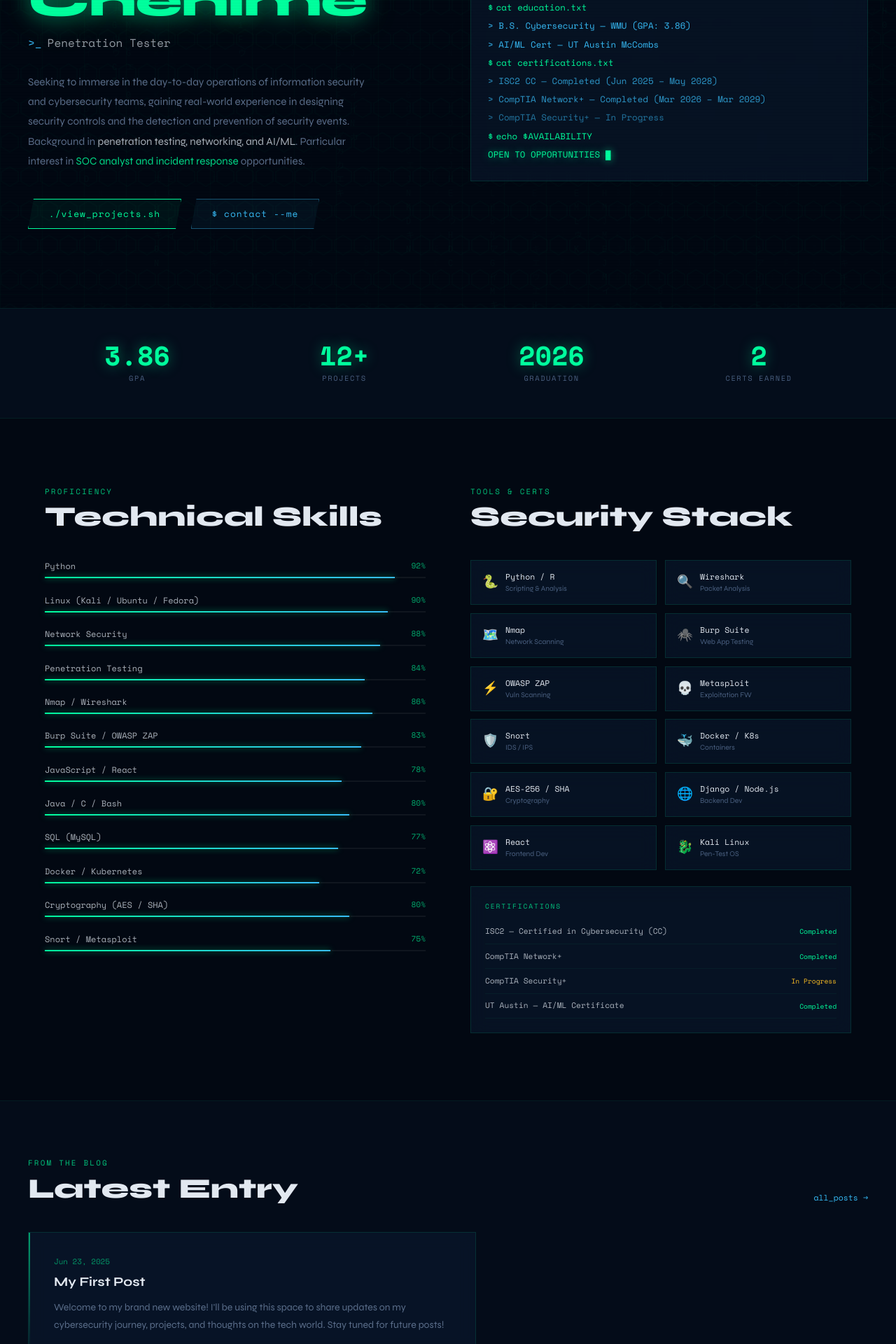
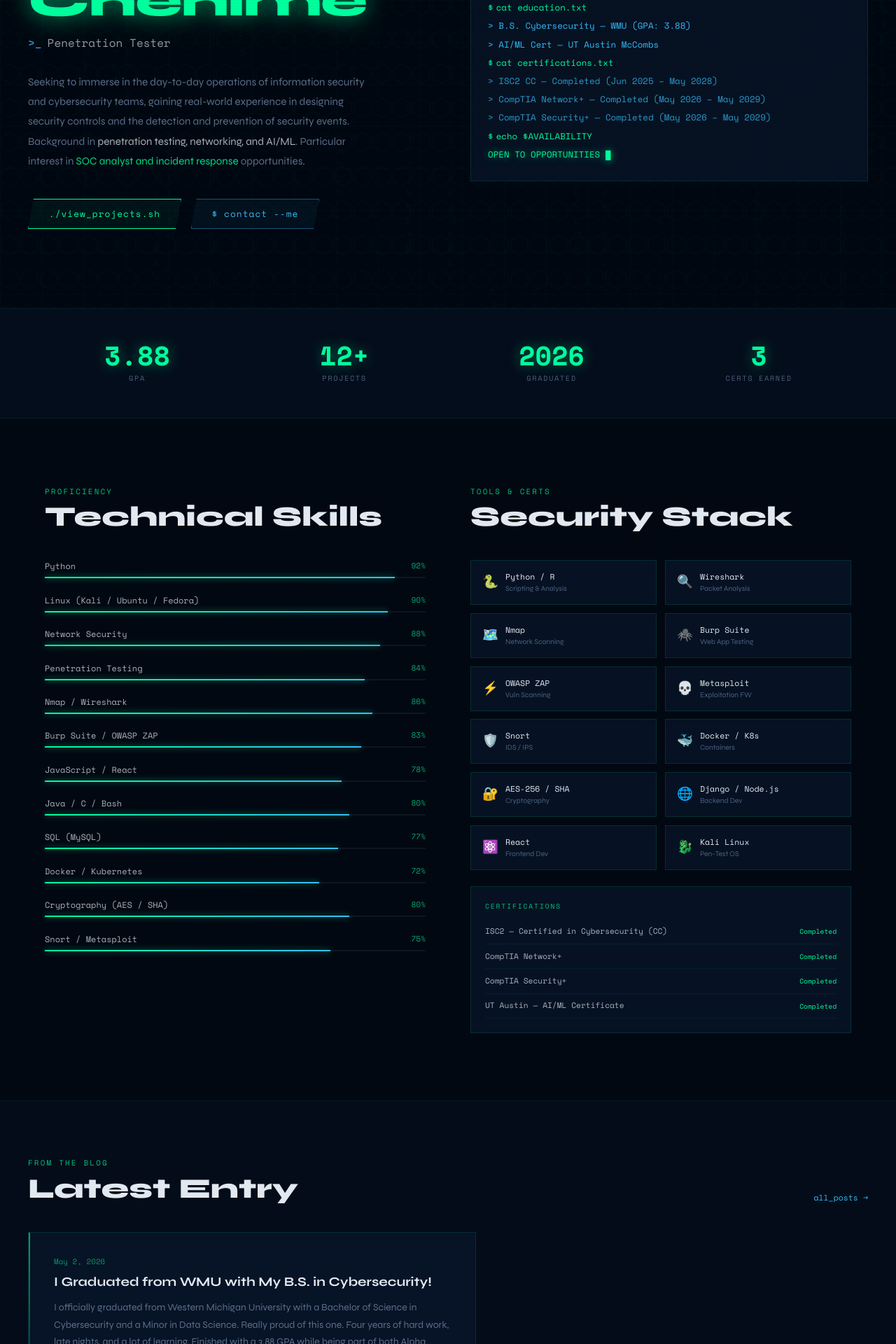
Before and after one commit to RidhaC/Portfolio, a React (Create React App) app: page / in a window 1280 px wide. Shown: the part 360-2280 px from the top of the page at 70% size. Built offline with nearby package versions, Linux system fonts and the light colour scheme.

Commit message:
grad and cert update

```diff
--- a/src/data/posts.json
+++ b/src/data/posts.json
@@ -1,4 +1,14 @@
 [
+  {
+    "title": "I Graduated from WMU with My B.S. in Cybersecurity!",
+    "date": "2026-05-2",
+    "content": "I officially graduated from Western Michigan University with a Bachelor of Science in Cybersecurity and a Minor in Data Science. Really proud of this one. Four years of hard work, late nights, and a lot of learning. Finished with a 3.88 GPA while being part of both Alpha Lambda Delta and the Lee Honors College. Grateful for everyone who supported me along the way. On to the next chapter."
+  },
+  {
+    "title": "Passed CompTIA Security+!",
+    "date": "2026-05-1",
+    "content": "Got my Security+ results back and I passed! Really glad to have this done before graduation. The exam was tough, not because of the multiple choice but because of the PBQs. Same experience as Net+, the performance based questions are where you feel the real gap between knowing the material and actually being able to apply it. The domains I focused on most were threats, attacks and vulnerabilities and identity and access management since those line up with the SOC analyst and IR roles I want. Three certs done now, ISC2 CC, CompTIA Network+ and CompTIA Security+. Feels good going into graduation week with all three locked in."
+  },
   {
     "title": "Passed CompTIA Network+ Today!",
     "date": "2026-03-24",
--- a/src/pages/Contact.jsx
+++ b/src/pages/Contact.jsx
@@ -77,7 +77,7 @@ export default function Contact() {
                 Open to internships & entry-level roles
               </h3>
               <p style={{ fontSize:"0.875rem", color:"rgba(100,120,150,0.85)", lineHeight:1.7, maxWidth:480 }}>
-                Graduating April 2026. Seeking security engineering, penetration testing, SOC analyst,
+                Graduated May 2026. Seeking security engineering, penetration testing, SOC analyst,
                 and threat intelligence roles. Based in Kalamazoo, MI - open to remote.
               </p>
             </div>
--- a/src/pages/Home.jsx
+++ b/src/pages/Home.jsx
@@ -116,10 +116,10 @@ const TOOLS = [
 ];
 
 const STATS = [
-  { val:"3.86", suf:"",  label:"GPA" },
+  { val:"3.88", suf:"",  label:"GPA" },
   { val:"12",   suf:"+", label:"Projects" },
-  { val:"2026", suf:"",  label:"Graduation" },
-  { val:"2",    suf:"",  label:"Certs Earned" },
+  { val:"2026", suf:"",  label:"Graduated" },
+  { val:"3",    suf:"",  label:"Certs Earned" },
 ];
 
 export default function Home() {
@@ -139,7 +139,7 @@ export default function Home() {
     return () => obs.disconnect();
   }, []);
 
-  const latest = posts[posts.length - 1];
+  const latest = posts[0];
 
   return (
     <div style={{ position:"relative", zIndex:1 }}>
@@ -221,12 +221,12 @@ export default function Home() {
                   { p:"$ ", t:"whoami",                                   c:"var(--accent)" },
                   { t:"ridha_chehime",                                     c:"rgba(226,232,240,0.7)" },
                   { p:"$ ", t:"cat education.txt",                         c:"var(--accent)" },
-                  { t:"> B.S. Cybersecurity — WMU (GPA: 3.86)",           c:"var(--accent-blue)" },
+                  { t:"> B.S. Cybersecurity — WMU (GPA: 3.88)",           c:"var(--accent-blue)" },
                   { t:"> AI/ML Cert — UT Austin McCombs",                  c:"var(--accent-blue)" },
                   { p:"$ ", t:"cat certifications.txt",                        c:"var(--accent)" },
                   { t:"> ISC2 CC — Completed (Jun 2025 – May 2028)",           c:"rgba(56,189,248,0.8)" },
-                  { t:"> CompTIA Network+ — Completed (Mar 2026 – Mar 2029)",  c:"rgba(56,189,248,0.8)" },
-                  { t:"> CompTIA Security+ — In Progress",                     c:"rgba(56,189,248,0.6)" },
+                  { t:"> CompTIA Network+ — Completed (May 2026 – May 2029)",  c:"rgba(56,189,248,0.8)" },
+                  { t:"> CompTIA Security+ — Completed (May 2026 – May 2029)",                     c:"rgba(56,189,248,0.8)" },
                   { p:"$ ", t:"echo $AVAILABILITY",                        c:"var(--accent)" },
                   { t:"OPEN TO OPPORTUNITIES █",                           c:"var(--accent)", glow:true },
                 ].map((l,i) => (
@@ -301,8 +301,8 @@ export default function Home() {
               <p className="label" style={{ marginBottom:"0.75rem", fontSize:"0.6rem" }}>Certifications</p>
               {[
                 { name:"ISC2 — Certified in Cybersecurity (CC)", status:"Completed", color:"var(--accent)", date:"Jun 2025 – May 2028" },
-                { name:"CompTIA Network+",                        status:"Completed", color:"var(--accent)", date:"Mar 2026 – Mar 2029" },
-                { name:"CompTIA Security+",                       status:"In Progress", color:"#fbbf24",     date:"Expected Apr 2026" },
+                { name:"CompTIA Network+",                        status:"Completed", color:"var(--accent)", date:"May 2026 – May 2029" },
+                { name:"CompTIA Security+",                       status:"Completed", color:"var(--accent)",     date:"May 2026 – May 2029" },
                 { name:"UT Austin — AI/ML Certificate",           status:"Completed", color:"var(--accent)", date:"May 2025 – Jan 2026" },
               ].map(cert => (
                 <div key={cert.name} style={{ display:"flex", justifyContent:"space-between", alignItems:"center", padding:"0.55rem 0", borderBottom:"1px solid rgba(0,255,157,0.05)", gap:8 }}>
--- a/src/pages/Resume.jsx
+++ b/src/pages/Resume.jsx
@@ -46,7 +46,7 @@ export default function Resume() {
           <TimelineItem
             title="B.S. in Cybersecurity — Minor in Data Science"
             sub="Western Michigan University · Kalamazoo, MI"
-            date="Graduating April 2026"
+            date="Graduated May 2026"
             bullets={[
               "Lee Honors College",
             ]}
@@ -79,14 +79,14 @@ export default function Resume() {
                 name:"Network+",
                 status:"Completed",
                 color:"var(--accent)",
-                date:"March 2026 – March 2029",
+                date:"March 2026 – May 2029",
               },
               {
                 org:"CompTIA",
                 name:"Security+",
-                status:"In Progress",
-                color:"#fbbf24",
-                date:"Expected April 2026",
+                status:"Completed",
+                color:"var(--accent)",
+                date:"May 2026 – May 2029",
               },
             ].map(cert => (
               <div key={cert.name} className="glass" style={{ padding:"1.5rem", position:"relative" }}>
```
Also changed, not shown: 1 other file (tests, documents, lock files or other folders).
